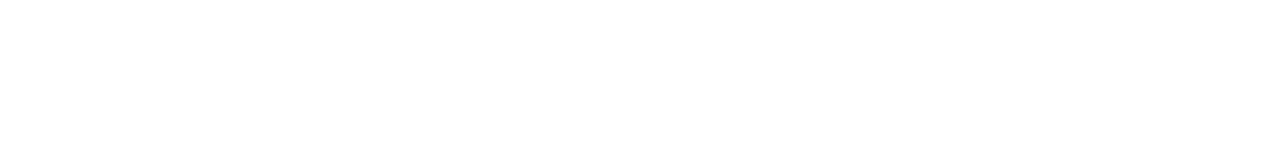
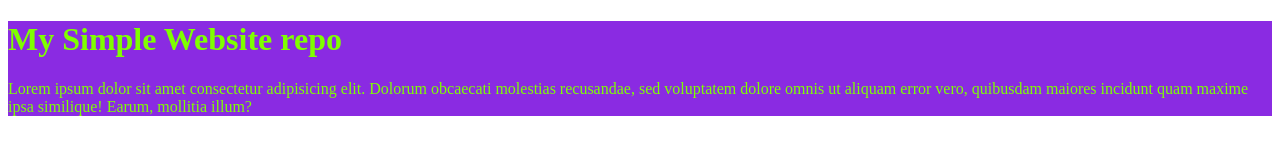
Before and after one commit to 46580sojol/My-Simple-Website-repo, a plain HTML site: page index.html in a window 1280 px wide. Drawn offline with Linux system fonts and the light colour scheme.

Commit message:
div1 style

```diff
--- a/index.html
+++ b/index.html
@@ -4,8 +4,13 @@
     <meta charset="UTF-8">
     <meta name="viewport" content="width=device-width, initial-scale=1.0">
     <title>My Simple Website Repo</title>
+    <link rel="stylesheet" href="styles/blogs.css">
 </head>
 <body>
+    <div>
+<h1>My Simple Website repo</h1>
+ <p>Lorem ipsum dolor sit amet consectetur adipisicing elit. Dolorum obcaecati molestias recusandae, sed voluptatem dolore omnis ut aliquam error vero, quibusdam maiores incidunt quam maxime ipsa similique! Earum, mollitia illum?</p>
 
+    </div>
 </body>
 </html>
--- /dev/null
+++ b/styles/blogs.css
@@ -0,0 +1,6 @@
+div{
+   background-color: blueviolet;
+color: chartreuse;
+
+
+}
```
